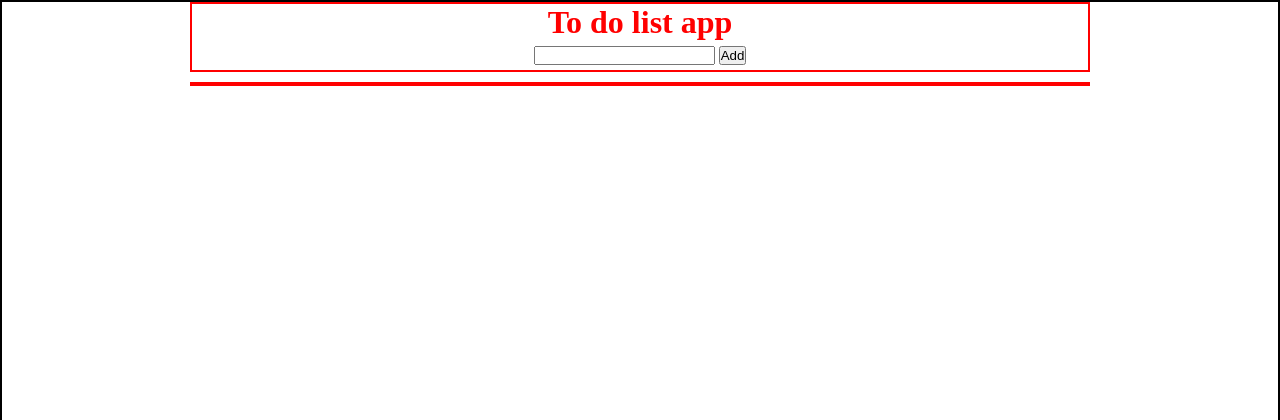
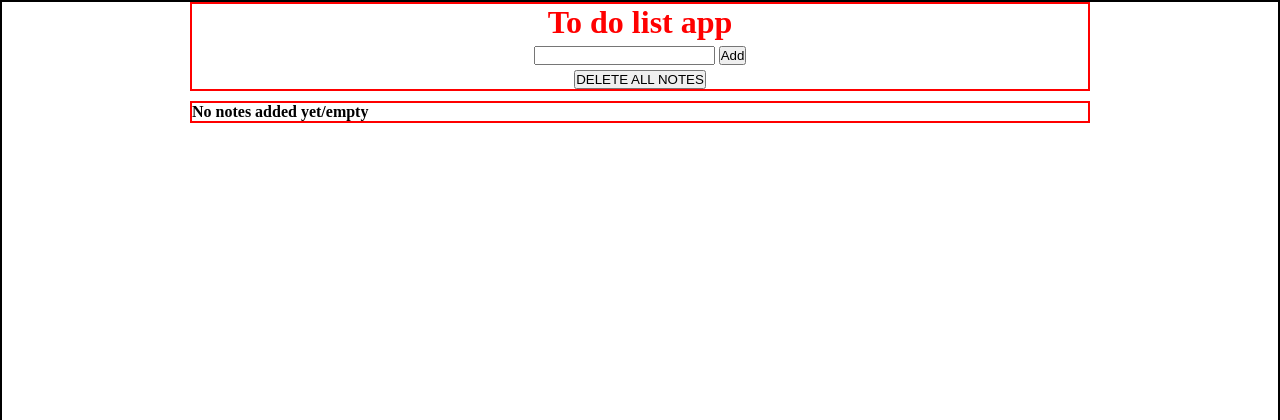
Before and after one commit to AF-Jama/To-Do-List-Website, a Flask app: page / in a window 1280 px wide. Shown: the top 420 px of the page. Run offline with Flask 2, Linux system fonts and the light colour scheme.

Commit message:
Add files via upload
Added delete and delete all functionality

Next Steps:
- Create Error handlers (ie:404 etc)
- Improve Design of page
- Host

```diff
--- a/todoapp/app/app.py
+++ b/todoapp/app/app.py
@@ -1,4 +1,3 @@
-from imp import reload
 from flask import Flask, flash, redirect, render_template, request,g,session
 from flask_restful import Resource, Api,reqparse,abort
 from matplotlib.style import context
@@ -26,7 +25,7 @@ def add():
         if 'notes' not in session:
                 print("SESSION CREATED")
                 session['notes'] =[] # sets to an empty list
-                return render_template('add.html',context={"Message":"No notes added yet/empty"}) # renders out page and context that notifies that there are no notes
+                return render_template('add.html', message = "No notes added yet/empty") # renders out page and context that notifies that there are no notes
 
         else:
             '''triggered if "notes" key already exists'''
@@ -36,8 +35,24 @@ def add():
 # def index():
 #     return "GELLO"
 
+@app.route('/delete<note_number>',methods = ["POST"])
+def delete(note_number):
+    note_number = int(note_number) # converts string index into int
+    '''triggered when delete button is clicked'''
+    notes_list = session['notes']
+    notes_list.pop(note_number)
+    session['notes'] = notes_list
+    print("HIT")
+    return redirect('/')
 
 
+@app.route('/delete_all',methods = ["POST"])
+def delete_all():
+    '''method triggered'''
+    notes_list = session['notes']
+    notes_list = [] # clear lists using clear() method
+    session['notes'] = notes_list
+    return redirect('/')
 
 
 
--- a/todoapp/app/templates/add.html
+++ b/todoapp/app/templates/add.html
@@ -15,12 +15,23 @@
             <button type="submit">Add</button>
             <label for="note-text"></label>
         </form>
+        <form action="{{ url_for('delete_all')}}" method="post">
+            <button type="submit">DELETE ALL NOTES</button>
+        </form>
     </div>
 
     <div id="note-text-div">
         <!--area where to do notes are added, each note renders a new div with text and delete button-->
+        <h4>{{message}}</h4>
         {%for note in notess%}
-            <div style="color: black;">{{note}}</div>
+            <div id="notes-divs">
+                <p>{{note}}</p>
+                <div class="delete-div">
+                    <form action="{{ url_for('delete', note_number =  loop.index0 )}}" method="POST">
+                        <button id="delete-btn" type="submit" >DELETE</button>
+                    </form> <!--ADD method that is triggered when delete button is hit for a note, which then renders page -->
+                </div>
+            </div>
         {%endfor%}
     </div>
 
```
Also changed, not shown: todoapp/app/temp.py (+4 -7 lines), todoapp/app/static/style.css (line endings or trailing spaces).
